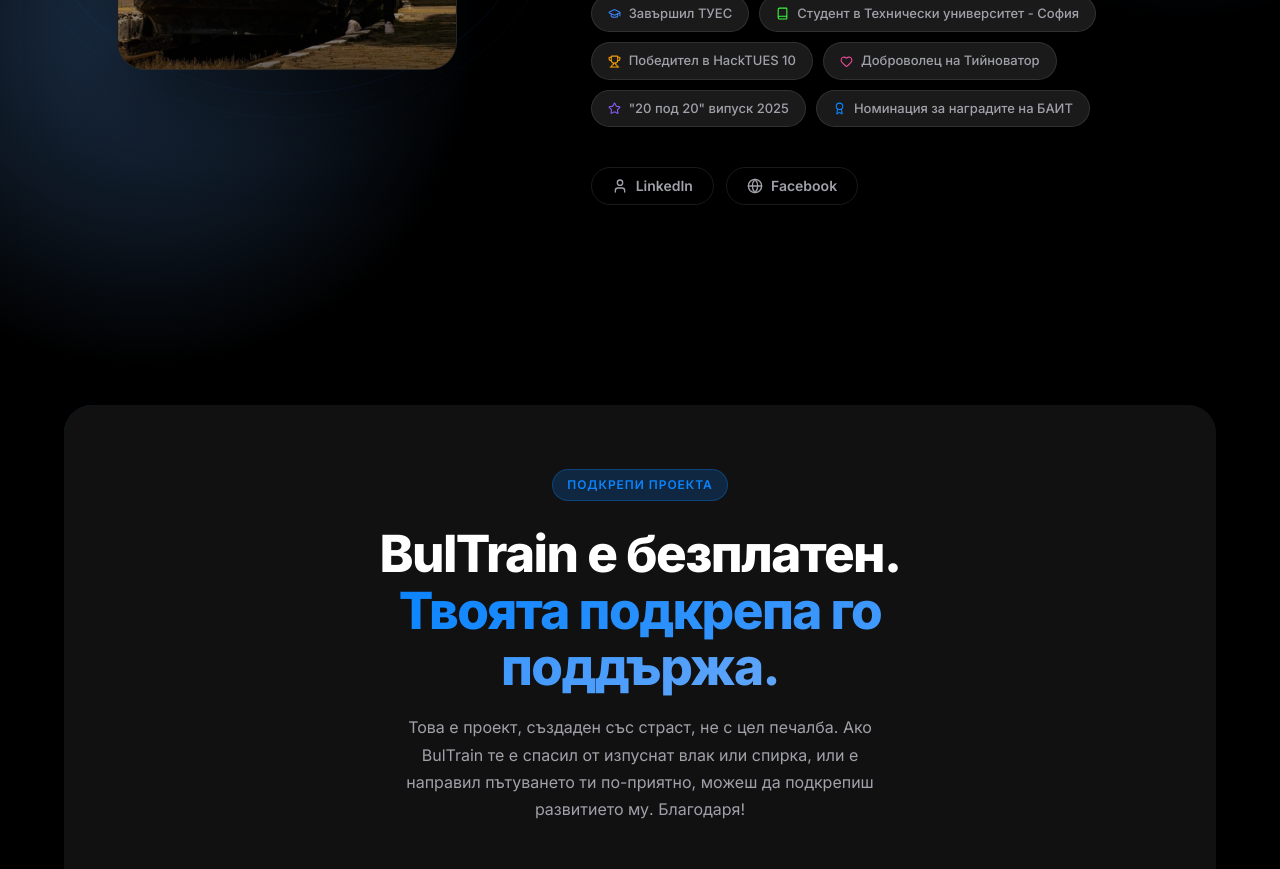
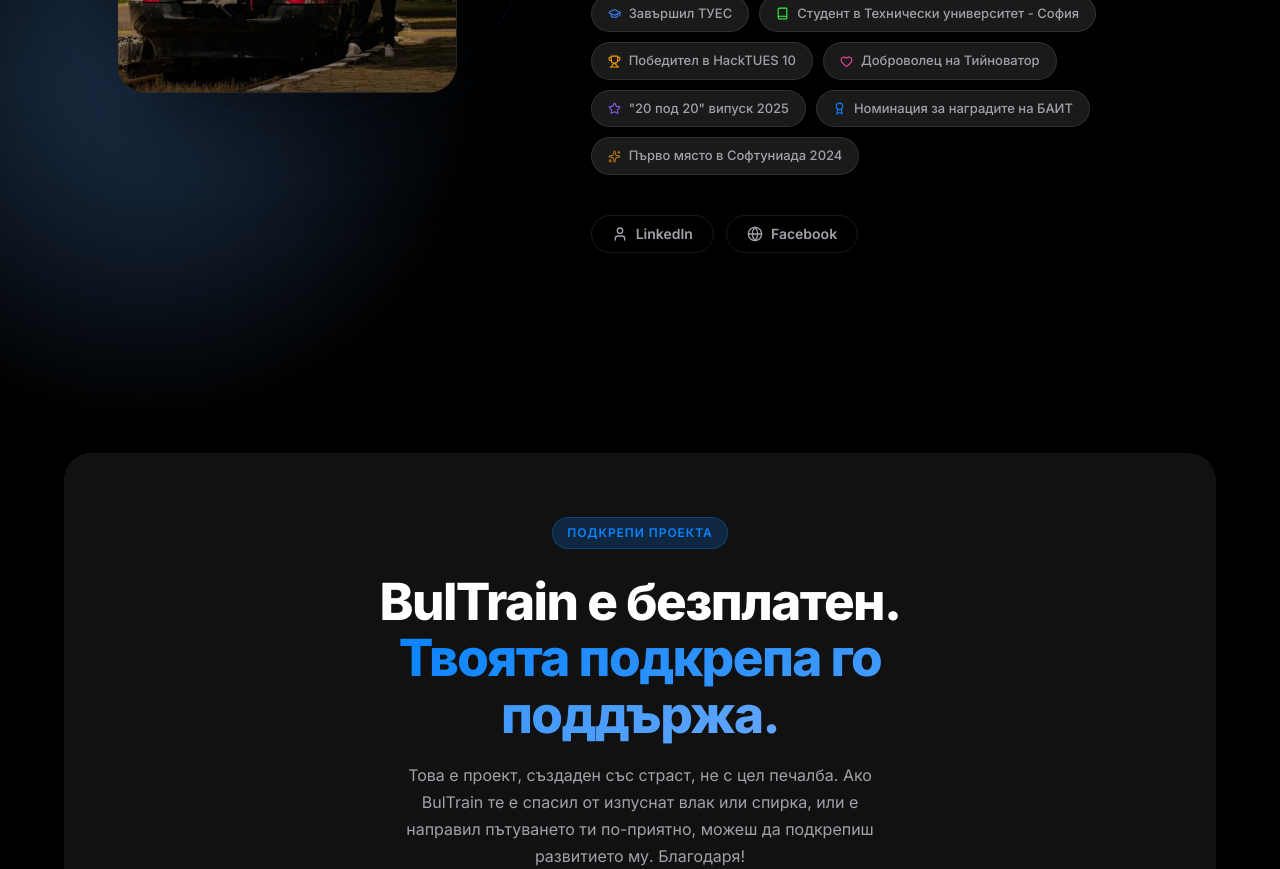
Before and after one commit to tgarmenliev/bultrain-web, a React (Vite) app: page / in a window 1280 px wide. Shown: the part 5300-6169 px from the top of the page. Built offline with nearby package versions, Linux system fonts and the light colour scheme; no server answers.

Commit message:
[FIX] about section

```diff
--- a/src/components/About.jsx
+++ b/src/components/About.jsx
@@ -1,6 +1,6 @@
 import { motion, useInView } from 'framer-motion'
 import { useRef } from 'react'
-import { GraduationCap, Trophy, Heart, Star, Award, Book, User, Globe } from 'lucide-react'
+import { GraduationCap, Trophy, Heart, Star, Award, Book, User, Globe, Sparkles } from 'lucide-react'
 
 const achievements = [
   {
@@ -45,6 +45,13 @@
     detail: 'За BulTrain в категория "Младежки награди"',
     color: '#0A84FF',
   },
+  {
+    id: 'softuniada',
+    icon: Sparkles,
+    label: 'Първо място в Софтуниада 2024',
+    detail: 'Категория Софтуерни проекти (старша възраст) с BulTrain',
+    color: '#f59f0ba9',
+  }
 ]
 
 export default function About() {
```
